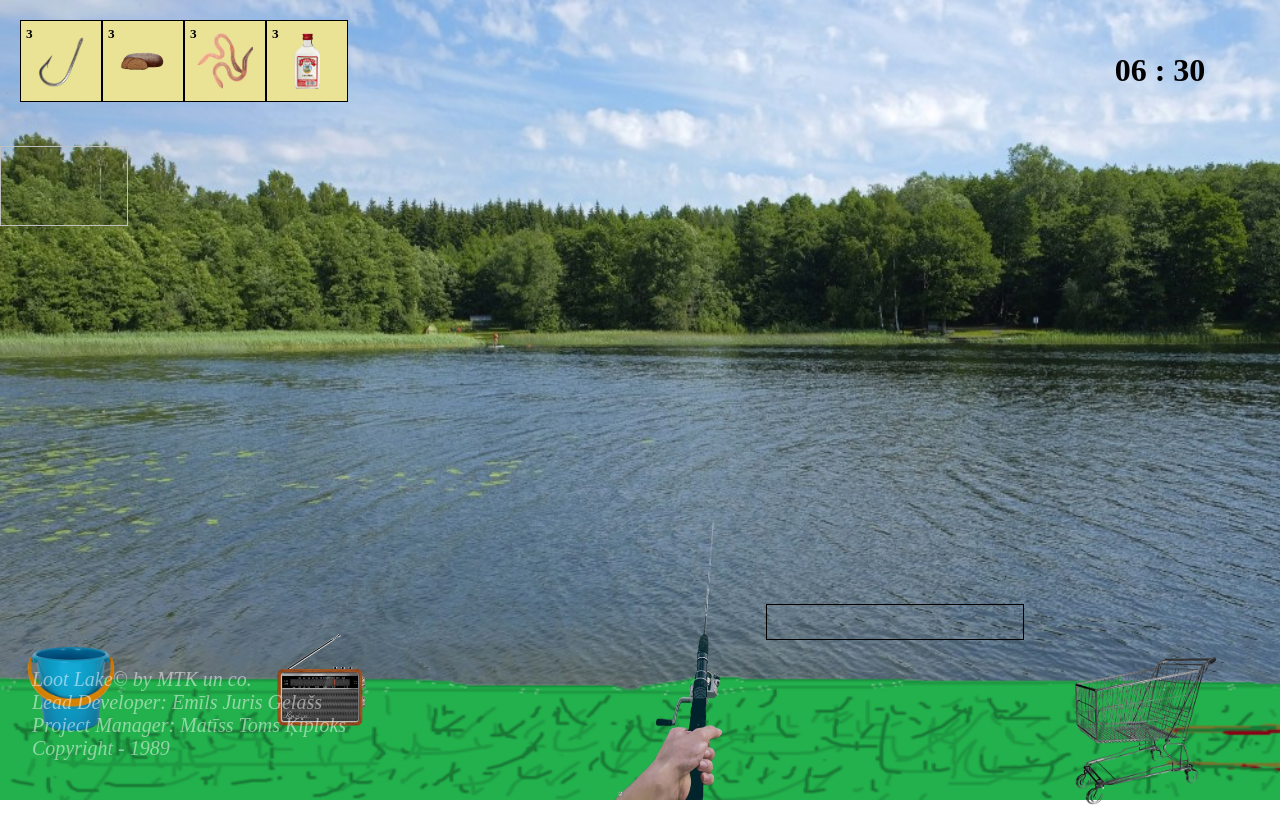
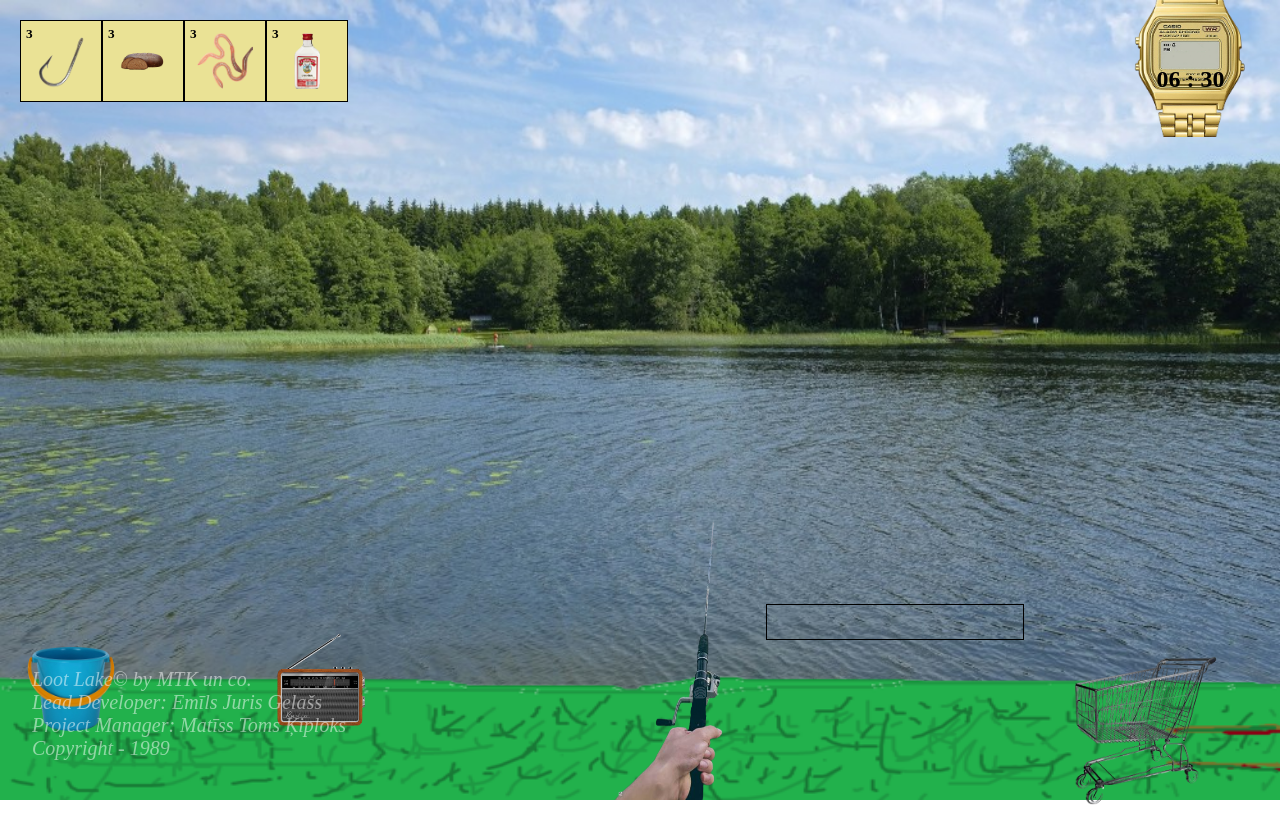
Before and after one commit to emik1234/loot_lake, a plain HTML site: page index.html in a window 1280 px wide. Drawn offline with nearby package versions, Linux system fonts and the light colour scheme; a web font is replaced by a local one.

Commit message:
Add files via upload

```diff
--- a/index.html
+++ b/index.html
@@ -155,8 +155,10 @@
         />
       </div>
 
-      <img class="watch" scr="Assets/Images/Lake/watch.png" />
-      <p class="date" id="timeOutput"></p>
+      <div class="time">
+        <img class="watch" src="Assets/Images/Lake/watch.png" />
+        <p class="date" id="timeOutput"></p>
+      </div>
 
       <p class="watermark">
         Loot Lake© by MTK un co.<br />Lead Developer: Emīls Juris Gelašs<br />Project
--- a/script.js
+++ b/script.js
@@ -129,7 +129,10 @@ document.addEventListener("keydown", (event) => {
         document.getElementById("graudnieksChecked").style.visibility =
           "hidden";
 
-        data.bonus.bread -= 1;
+        if (activeBonus.bread) {
+          data.bonus.bread -= 1;
+        }
+
         ctx.clearRect(0, 0, ct.width, ct.height);
 
         rotate();
@@ -160,7 +163,6 @@ function catchFish() {
 
   if (floaterY <= 202) {
     requestAnimationFrame(catchFish);
-    sinkSound.play();
   } else {
     slider();
     ctx2.fillStyle = "#7CFC00";
@@ -241,9 +243,8 @@ function determineFish() {
 
 function congrats() {
   activeBonus.bread = false;
-
   let fish = determineFish();
-  console.log(fish);
+  let fishCount = 0;
   ctx.clearRect(0, 0, ct.width, ct.height);
   document.getElementById("congratsBG").style.visibility = "visible";
   document.getElementById(fish).style.visibility = "visible";
@@ -265,11 +266,11 @@ function congrats() {
   }
 
   if (activeBonus.worms) {
-    activeBonus.worms -= 1;
+    data.bonus.worms -= 1;
   }
 
   if (activeBonus.graudnieks) {
-    activeBonus.graudnieks -= 1;
+    data.bonus.graudnieks -= 1;
   }
 
   activeBonus.worms = false;
@@ -333,6 +334,7 @@ function fishChances() {
 
     if (random >= interval) {
       catchFish();
+      sinkSound.play();
     } else {
       fishChances();
     }
@@ -340,8 +342,6 @@ function fishChances() {
 }
 
 function selectBonus(id) {
-  let element = document.getElementById(id);
-
   console.log(activeBonus[id] == false, data.bonus[id]);
   if (activeBonus[id] == false && data.bonus[id] > 0) {
     if (id == "worms") {
--- a/style.css
+++ b/style.css
@@ -20,6 +20,11 @@ body {
   width: 20%;
   height: auto;
   border: 1px solid black;
+}
+
+@font-face {
+  font-family: sevenSegment;
+  src: url(Assets/Fonts/Seven_Segment.ttf);
 }
 
 .bg {
@@ -49,6 +54,8 @@ body {
 .fishSkAITS {
   position: absolute;
   color: white;
+  left: 2.5%;
+  bottom: 15%;
   font-style: bold;
   font-size: 2em;
 }
@@ -64,8 +71,7 @@ body {
 .radio-box {
   position: relative;
   width: 10vw;
-  height: 10vw; /* or block */
-
+  height: 10vw;
   top: 75%;
   left: 20%;
 }
@@ -179,21 +185,30 @@ body {
   visibility: hidden;
 }
 
+.time {
+  position: relative;
+  font-family: sevenSegment;
+  width: 10%;
+  height: 25%;
+  left: 88%;
+  top: -20%;
+}
+
 .watch {
   position: absolute;
-  width: 10%;
-  height: 10%;
-  z-index: 10;
+  width: 100%;
+  height: auto;
+  pointer-events: none;
 }
 .date {
   position: absolute;
-  top: 20px;
-  right: 10px;
+  top: 28%;
+  right: 15%;
   text-align: center;
   color: black;
-  font-size: 2em;
+  font-size: 1.5em;
   font-weight: bold;
-  width: 220px;
+  width: 70%;
 }
 
 .watermark {
```
